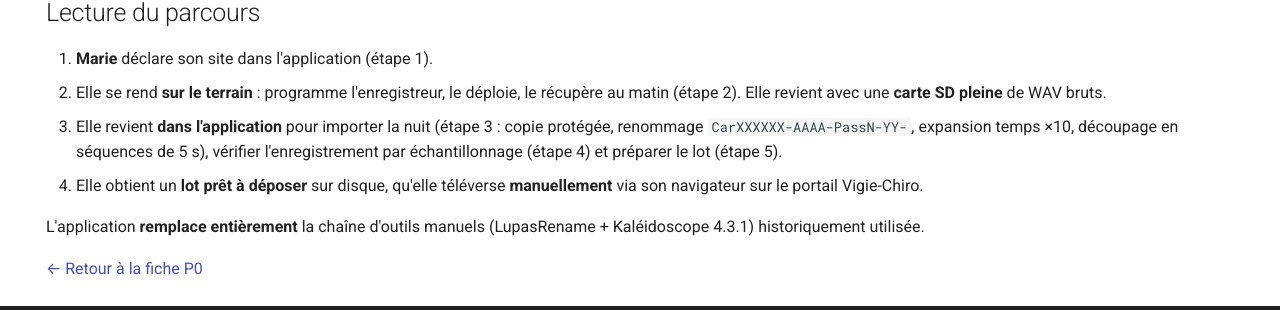
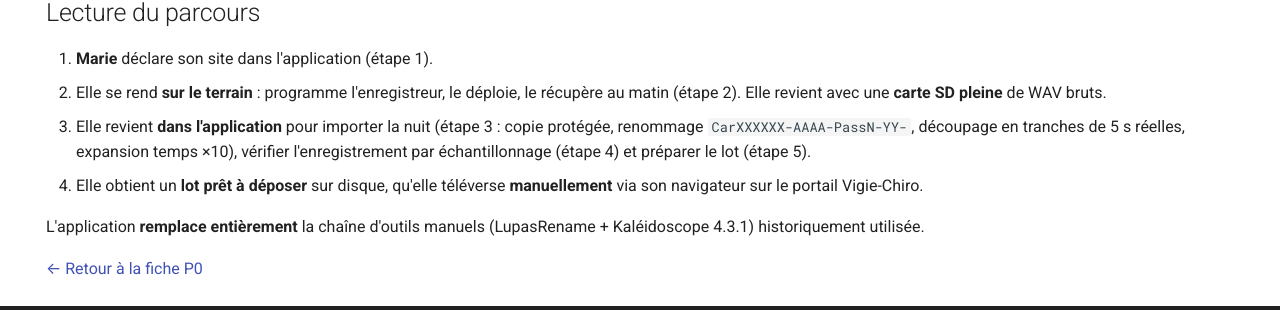
Before and after one commit to IUTInfoAix-S201/brief, an MkDocs documentation site: the page built from docs/Analyse et conception/Parcours utilisateurs/P0 - plein écran.md, in a window 1280 px wide and 900 px high, scrolled down 1753 px. Shown: the part 458-768 px from the top of the window. Built offline with MkDocs 1.6.1 and Material for MkDocs 9.7.7, drawn with Linux system fonts in a browser that asks for light colours; comment, search, counter and statistics services are not loaded.

Commit message:
docs(parcours) : décrire la transformation dans son ordre réel
Les descriptions du pipeline annonçaient « expansion ×10 puis découpage 5 s ».
C'est cet ordre inversé qui plante le mauvais modèle mental : il donne à penser
qu'on découpe le signal déjà ralenti, donc que les 5 s sont des secondes
d'écoute.

P0, P2 et le libellé de l'étape 3 de M-Import annoncent désormais l'ordre réel :
découpage en tranches de 5 s réelles, puis expansion ×10.

Les libellés courts qui se contentent de nommer les deux opérations sans en
affirmer l'ordre (nom de la story E2.S6 dans le périmètre MVP, la planification,
les jalons, O3) sont laissés tels quels : ils n'enseignent rien de faux, et
renvoient à R10 pour la définition.

```diff
--- a/docs/Analyse et conception/Parcours utilisateurs/P0 - plein écran.md
+++ b/docs/Analyse et conception/Parcours utilisateurs/P0 - plein écran.md
@@ -39,7 +39,7 @@ flowchart TB
     S2 --> SD
     SD[("💾 Carte SD pleine - WAV bruts + LogPR + THLog")]
     SD --> S3
-    S3["📥 <b>Étape 3 · Importer la nuit</b><br/>copie protégée + renommage <code>CarXXXXXX-AAAA-PassN-YY-</code><br/>transformation ×10 + chunks 5 s"]
+    S3["📥 <b>Étape 3 · Importer la nuit</b><br/>copie protégée + renommage <code>CarXXXXXX-AAAA-PassN-YY-</code><br/>chunks 5 s réelles + transformation ×10"]
     S3 --> S4
     S4["🎧 <b>Étape 4 · Vérifier l'enregistrement</b><br/>sound check par échantillonnage<br/>verdict global OK / Douteux / À jeter"]
     S4 --> S5
@@ -75,7 +75,7 @@ flowchart TB
 
 1. **Marie** déclare son site dans l'application (étape 1).
 2. Elle se rend **sur le terrain** : programme l'enregistreur, le déploie, le récupère au matin (étape 2). Elle revient avec une **carte SD pleine** de WAV bruts.
-3. Elle revient **dans l'application** pour importer la nuit (étape 3 : copie protégée, renommage `CarXXXXXX-AAAA-PassN-YY-`, expansion temps ×10, découpage en séquences de 5 s), vérifier l'enregistrement par échantillonnage (étape 4) et préparer le lot (étape 5).
+3. Elle revient **dans l'application** pour importer la nuit (étape 3 : copie protégée, renommage `CarXXXXXX-AAAA-PassN-YY-`, découpage en tranches de 5 s réelles, expansion temps ×10), vérifier l'enregistrement par échantillonnage (étape 4) et préparer le lot (étape 5).
 4. Elle obtient un **lot prêt à déposer** sur disque, qu'elle téléverse **manuellement** via son navigateur sur le portail Vigie-Chiro.
 
 L'application **remplace entièrement** la chaîne d'outils manuels (LupasRename + Kaléidoscope 4.3.1) historiquement utilisée.
```
Also changed, not shown: docs/Analyse et conception/Maquettes/M-Import.md (+1 -1 lines), docs/Analyse et conception/Parcours utilisateurs/P2 - Importer une nuit d'enregistrement.md (+1 -1 lines).
